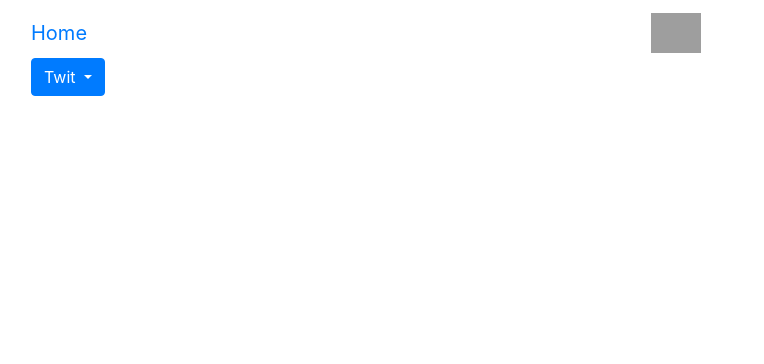
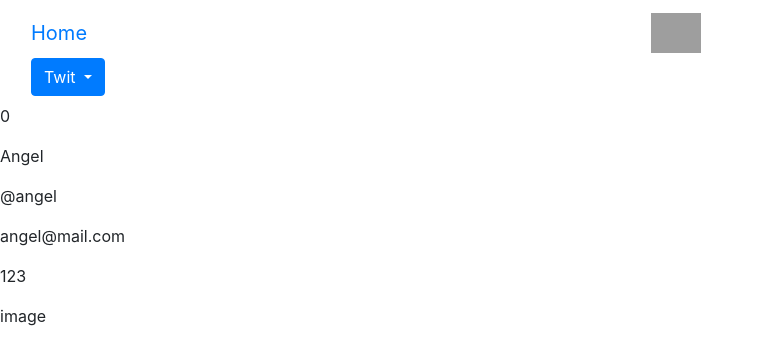
Before and after one commit to CatherineHernandez/TwitterTest, an Angular app: page / in a window 1280 px wide. Shown: the top 364 px of the page, without its empty margins (0-764 px from the left). Built offline with nearby package versions, Linux system fonts and the light colour scheme; grey boxes are pictures that could not be loaded.

Commit message:
2do commit
ya funciona info de usuario

```diff
--- a/src/app/app.component.html
+++ b/src/app/app.component.html
@@ -1 +1,2 @@
 <app-comp-header></app-comp-header>
+<app-usuario-detail></app-usuario-detail>
--- a/src/app/app.module.ts
+++ b/src/app/app.module.ts
@@ -3,11 +3,13 @@ import { NgModule } from '@angular/core';
 
 import { AppComponent } from './app.component';
 import { CompHeaderComponent } from './comp-header/comp-header.component';
+import { UsuarioDetailComponent } from './usuarios/usuario-detail/usuario-detail.component';
 
 @NgModule({
   declarations: [
     AppComponent,
-    CompHeaderComponent
+    CompHeaderComponent,
+    UsuarioDetailComponent
   ],
   imports: [
     BrowserModule
--- /dev/null
+++ b/src/app/usuarios/usuario-detail/usuario-detail.component.html
@@ -0,0 +1,6 @@
+<p> {{ usuario.Id }}</p>
+<p> {{ usuario.Name }}</p>
+<p> {{ usuario.UserName }}</p>
+<p> {{ usuario.Email }}</p>
+<p> {{ usuario.Password }}</p>
+<p> {{ usuario.ImagePath }}</p>
--- /dev/null
+++ b/src/app/usuarios/usuario-detail/usuario-detail.component.ts
@@ -0,0 +1,25 @@
+import { Component, OnInit } from '@angular/core';
+import { Usuario } from '../usuario.model';
+
+@Component({
+  selector: 'app-usuario-detail',
+  templateUrl: './usuario-detail.component.html',
+  styleUrls: ['./usuario-detail.component.css']
+})
+export class UsuarioDetailComponent implements OnInit {
+
+  usuario: Usuario = new Usuario(
+    0,
+    'Angel',
+    '@angel',
+    'angel@mail.com',
+    '123',
+    'image'
+  );
+
+  constructor() { }
+
+  ngOnInit() {
+  }
+
+}
--- /dev/null
+++ b/src/app/usuarios/usuario.model.ts
@@ -0,0 +1,24 @@
+export class Usuario {
+    public Id: number;
+    public Name: String;
+    public UserName: String;
+    public Email: String;
+    public Password: String;
+    public ImagePath: String;
+
+    constructor(
+        Id: number,
+        Name: String,
+        UserName: String,
+        Email: String,
+        Password: String,
+        ImagePath: String
+    ){
+        this.Id = Id;
+        this.Name = Name;
+        this.UserName = UserName;
+        this.Email = Email;
+        this.Password = Password;
+        this.ImagePath = ImagePath;
+    }
+}
```
Also changed, not shown: src/app/usuarios/usuario-detail/usuario-detail.component.css (added), 1 other file (tests, documents, lock files or other folders).
